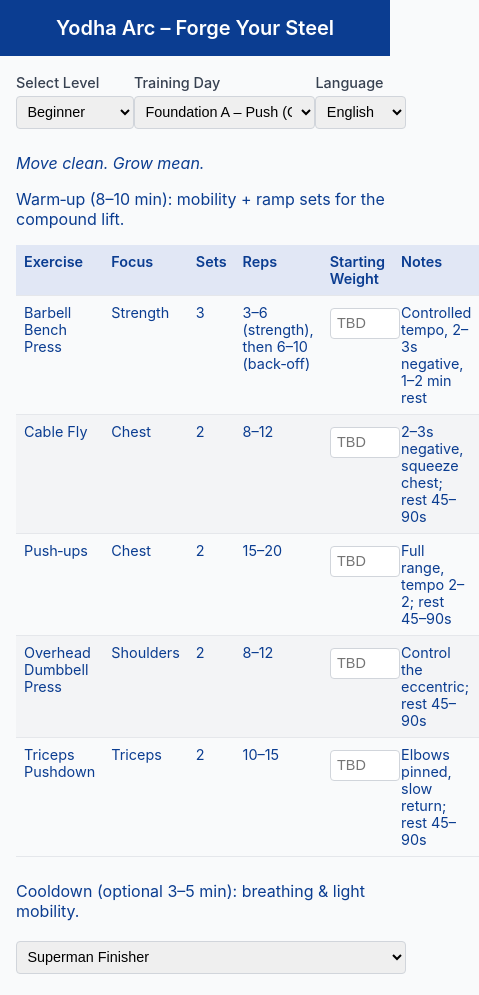
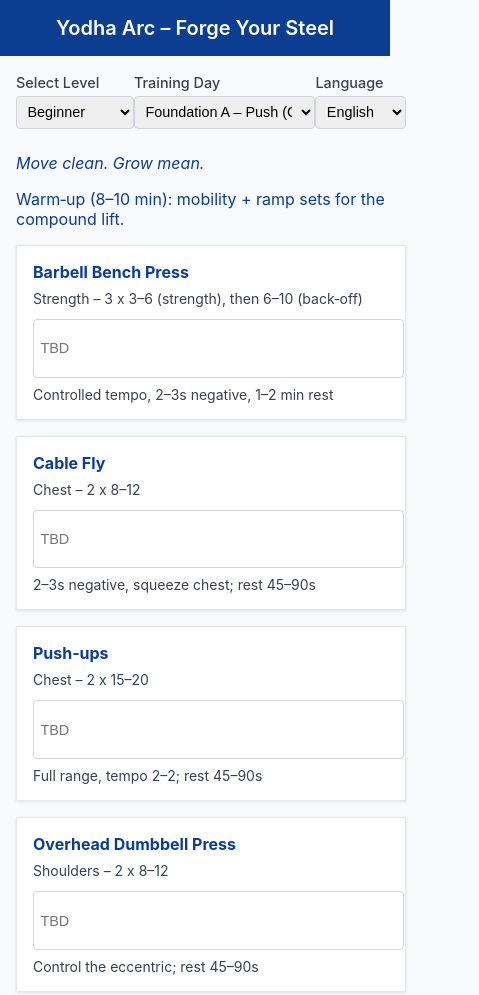
Before and after one commit to shrawankick/yodha-arc, a plain HTML site: page index.html in a window 390 px wide. Shown: the top 995 px of the page, 479 px wide, since content can reach past the window. Drawn offline with Linux system fonts and the light colour scheme.

Commit message:
v0.2: mobile-first cards, wider inputs, resize-aware render

```diff
--- a/app.js
+++ b/app.js
@@ -447,7 +447,7 @@ function render() {
     <td>${escape(plan.compound.focus)}</td>
     <td>${plan.compound.sets}</td>
     <td>${escape(plan.compound.repsRange)}</td>
-    <td><input type="text" data-type="weight" data-index="compound" placeholder="${escape(plan.compound.weight)}" /></td>
+    <td><input type="text" class="starting-weight-input" data-type="weight" data-index="compound" placeholder="${escape(plan.compound.weight)}" /></td>
     <td>${escape(plan.compound.notes)}</td>
   </tr>`);
   // Accessory rows
@@ -457,13 +457,30 @@ function render() {
       <td>${escape(acc.focus)}</td>
       <td>${acc.sets}</td>
       <td>${escape(acc.repsRange)}</td>
-      <td><input type="text" data-type="weight" data-index="${idx}" placeholder="${escape(acc.weight)}" /></td>
+      <td><input type="text" class="starting-weight-input" data-type="weight" data-index="${idx}" placeholder="${escape(acc.weight)}" /></td>
       <td>${escape(acc.notes)}</td>
     </tr>`);
   });
+
+  // Build cards for mobile view
+  const cards = [];
+  const pushCard = (ex, idx) => {
+    cards.push(`
+      <div class="exercise-card">
+        <h4>${escape(ex.exercise)}</h4>
+        <div class="exercise-meta">${escape(ex.focus)} – ${ex.sets} x ${escape(ex.repsRange)}</div>
+        <input type="text" class="starting-weight-input" data-type="weight" data-index="${idx}" placeholder="${escape(ex.weight)}" />
+        ${ex.notes ? `<div class="exercise-notes">${escape(ex.notes)}</div>` : ''}
+      </div>
+    `);
+  };
+  pushCard(plan.compound, 'compound');
+  plan.accessories.forEach((acc, idx) => pushCard(acc, idx));
+  const cardsHTML = cards.join('');
+
   // Compose the full HTML for the workout table
   const tableHTML = `
-    <table>
+    <table class="table">
       <thead>
         <tr>
           <th>Exercise</th>
@@ -520,7 +537,8 @@ function render() {
       </div>
       <p class="italic mb-2">${escape(plan.affirmation)}</p>
       <p>${t('warmup')}</p>
-      ${tableHTML}
+      <div id="planTable">${tableHTML}</div>
+      <div id="planCards" aria-live="polite">${cardsHTML}</div>
       <p>${t('cooldown')}</p>
       <div id="finisherSection">
         <select id="finisherSelect">${finisherOptions}</select>
@@ -662,15 +680,19 @@ function exportCSV() {
   const rows = [];
   // CSV header
   rows.push(['Exercise', 'Focus', 'Sets', 'Reps', 'Weight', 'Notes'].join(','));
-  // Gather data from table inputs
+  // Gather data from weight inputs (table or cards)
   const inputs = document.querySelectorAll('input[data-type="weight"]');
   const seed = appState.seedWeek + hashCode(appState.dayKey);
   const plan = generateDailyPlan(appState.dayKey, appState.level, seed);
   // Build array of exercise objects in order: compound then accessories
   const exObjects = [plan.compound, ...plan.accessories];
+  const weightMap = {};
+  inputs.forEach((input) => {
+    weightMap[input.dataset.index] = input.value || '';
+  });
   exObjects.forEach((ex, idx) => {
-    const input = inputs[idx];
-    const weight = input && input.value ? input.value : '';
+    const key = idx === 0 ? 'compound' : String(idx - 1);
+    const weight = weightMap[key] || '';
     rows.push([
       escapeForCSV(ex.exercise),
       escapeForCSV(ex.focus),
@@ -718,4 +740,9 @@ if (typeof window !== 'undefined' && window.addEventListener) {
         .catch((error) => console.error('Service worker registration failed:', error));
     }
   });
+  let resizeTimeout;
+  window.addEventListener('resize', () => {
+    clearTimeout(resizeTimeout);
+    resizeTimeout = setTimeout(render, 200);
+  });
 }
--- a/index.html
+++ b/index.html
@@ -25,7 +25,10 @@
   </head>
   <body>
     <!-- The root element into which the application will render. -->
-    <div id="app"></div>
+    <div id="app">
+      <div id="planTable"></div>
+      <div id="planCards" aria-live="polite"></div>
+    </div>
     <!--
       Load the application script. The ``defer`` attribute ensures the
       script executes only after the HTML is parsed. All application logic
--- a/style.css
+++ b/style.css
@@ -98,6 +98,14 @@ select {
   font-size: 0.9rem;
 }
 
+input.starting-weight-input {
+  min-width: 140px;
+}
+
+#planCards {
+  display: none;
+}
+
 label {
   font-size: 0.9rem;
   font-weight: 500;
@@ -150,3 +158,44 @@ footer {
   font-size: 2rem;
   text-align: center;
 }
+
+@media (max-width: 640px) {
+  .table {
+    display: none;
+  }
+
+  #planCards {
+    display: block;
+  }
+
+  .exercise-card {
+    border: 1px solid #e5e7eb;
+    padding: 1rem;
+    margin-bottom: 1rem;
+    background: #ffffff;
+    box-shadow: 0 1px 3px rgba(0, 0, 0, 0.1);
+  }
+
+  .exercise-card h4 {
+    margin: 0 0 0.5rem;
+    font-size: 1rem;
+  }
+
+  .exercise-meta {
+    font-size: 0.875rem;
+    color: #374151;
+    margin-bottom: 0.5rem;
+  }
+
+  .exercise-notes {
+    font-size: 0.875rem;
+    color: #374151;
+  }
+
+  .starting-weight-input {
+    width: 100%;
+    height: 44px;
+    padding: 0.5rem;
+    font-size: 1rem;
+  }
+}
```
